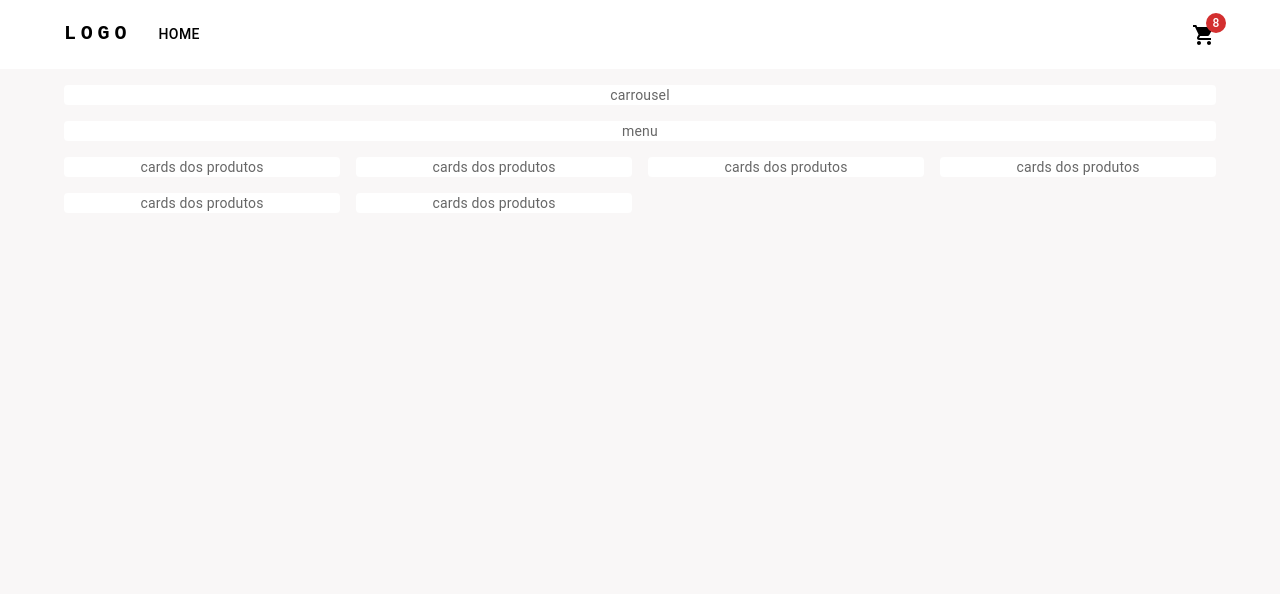
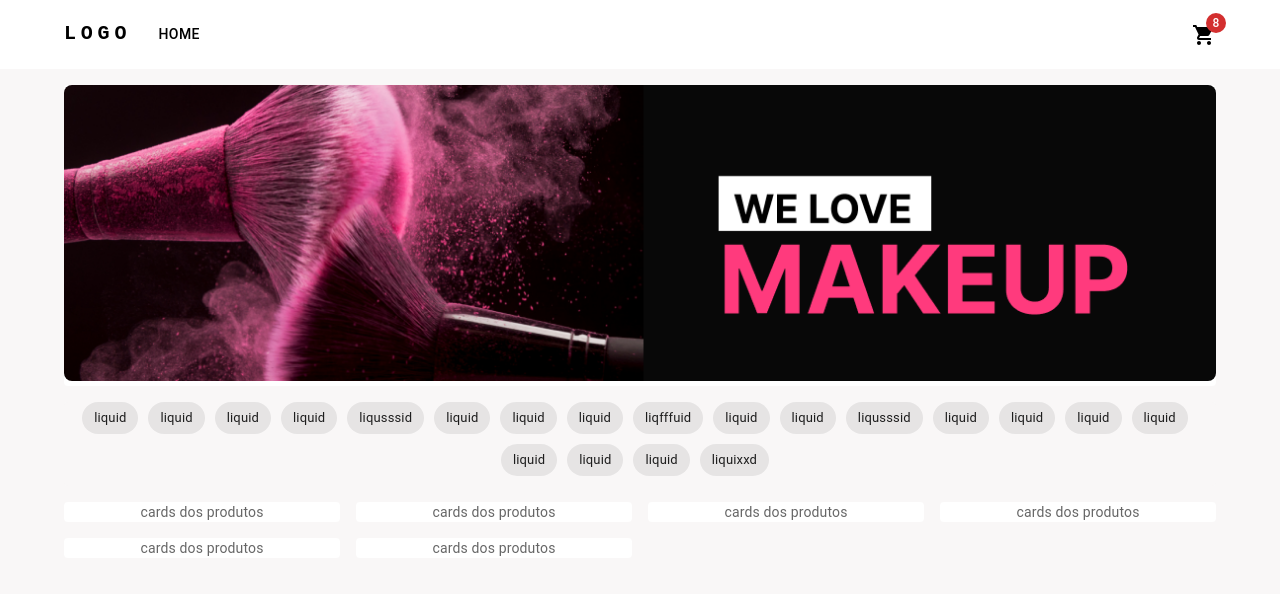
Before and after one commit to milenavms/carrinho-de-compras, a React (Vite) app: page / in a window 1280 px wide. Shown: the top 594 px of the page. Built offline with nearby package versions, Linux system fonts and the light colour scheme.

Commit message:
Add background on homepage and products button
Add background on homepage and products button

```diff
--- a/package.json
+++ b/package.json
@@ -15,11 +15,13 @@
     "@mui/material": "^5.12.0",
     "react": "^18.2.0",
     "react-dom": "^18.2.0",
-    "react-router-dom": "^6.10.0"
+    "react-router-dom": "^6.10.0",
+    "styled-components": "^5.3.9"
   },
   "devDependencies": {
     "@types/react": "^18.0.28",
     "@types/react-dom": "^18.0.11",
+    "@types/styled-components": "^5.1.26",
     "@vitejs/plugin-react": "^3.1.0",
     "typescript": "^4.9.3",
     "vite": "^4.2.0"
--- /dev/null
+++ b/src/components/ProductMenu/ProductMenu.tsx
@@ -0,0 +1,52 @@
+import { createTheme, ThemeProvider } from "@mui/material/styles";
+import Chip from "@mui/material/Chip";
+
+import "./index.css";
+
+const theme = createTheme();
+theme.typography.h5 = {
+  marginBottom: "1rem",
+  fontSize: "1rem",
+  textAlign: "left",
+};
+
+const nomes = [
+  "liquid",
+  "liquid",
+  "liquid",
+  "liquid",
+  "liqusssid",
+  "liquid",
+  "liquid",
+  "liquid",
+  "liqfffuid",
+  "liquid",
+  "liquid",
+  "liqusssid",
+  "liquid",
+  "liquid",
+  "liquid",
+  "liquid",
+  "liquid",
+  "liquid",
+  "liquid",
+  "liquixxd",
+];
+
+export default function ProductMenu() {
+  const handleClick = () => {
+    console.info("You clicked the Chip.");
+  };
+
+  return (
+    <>
+      {nomes.map((nome) => (
+        <Chip
+          label={nome}
+          onClick={handleClick}
+          sx={{ marginRight: "10px", marginBottom: "10px" }}
+        />
+      ))}
+    </>
+  );
+}
--- /dev/null
+++ b/src/components/ProductMenu/index.css
@@ -0,0 +1,39 @@
+.main-carousel{
+    width: 100%;
+    max-width: 100%;
+    margin:  0 auto;
+    display: flex;
+    justify-content: left;
+  }
+
+  .inner-carousel{
+    display: flex;
+
+  }
+
+  .item-carousel{
+    border-radius: 8px;
+    margin: 0 4px 0 4px;
+    min-height: 50px;
+    min-width: 30px;
+    padding: 14px;
+    display: flex;
+    align-items: center;
+    background-color: aliceblue;
+
+  }
+
+  .item-carousel img{
+    width: 100%;
+    height: 100%;
+    border: 1px solid #E5E5E5;
+    border-radius: 5px;
+    pointer-events: none;
+  }
+
+  .carousel{
+    cursor: grab;
+    overflow: hidden;
+
+
+  }
--- a/src/pages/Home/Home.tsx
+++ b/src/pages/Home/Home.tsx
@@ -3,6 +3,9 @@ import { experimentalStyled as styled } from "@mui/material/styles";
 import Box from "@mui/material/Box";
 import Paper from "@mui/material/Paper";
 import Grid from "@mui/material/Unstable_Grid2";
+import ProductMenu from "../../components/ProductMenu/ProductMenu";
+import BackgroundHomePage from "../../assets/images/background_img.png";
+import styledComponets from "styled-components";
 
 const Item = styled(Paper)(({ theme }) => ({
   backgroundColor: theme.palette.mode === "dark" ? "#1A2027" : "#fff",
@@ -14,16 +17,29 @@ const Item = styled(Paper)(({ theme }) => ({
   boxShadow: "none",
 }));
 
+const ImgBackGround = styledComponets.img`
+  max-width: 100%;
+  width: 1165px;
+  border-radius: 8px;
+
+`;
+
 export default function Home() {
   return (
     <Box sx={{ flexGrow: 1, paddingTop: 2 }}>
       <Grid container spacing={2}>
         <Grid xs={12}>
-          <Item>carrousel</Item>
+          <Item>
+            <Box>
+              <ImgBackGround src={BackgroundHomePage} alt="img background" />
+            </Box>
+          </Item>
         </Grid>
 
         <Grid xs={12}>
-          <Item>menu</Item>
+          <Item sx={{ backgroundColor: "#F9F7F7" }}>
+            <ProductMenu />
+          </Item>
         </Grid>
 
         {Array.from(Array(6)).map((_, index) => (
```
Also changed, not shown: src/assets/images/background_img.png (added), 1 other file (tests, documents, lock files or other folders).
